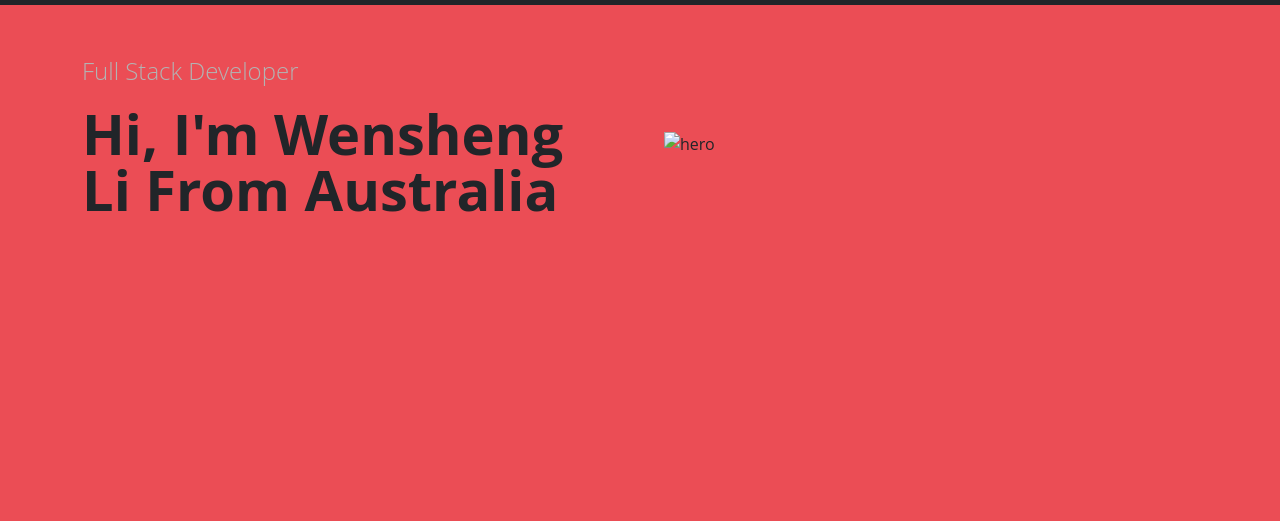
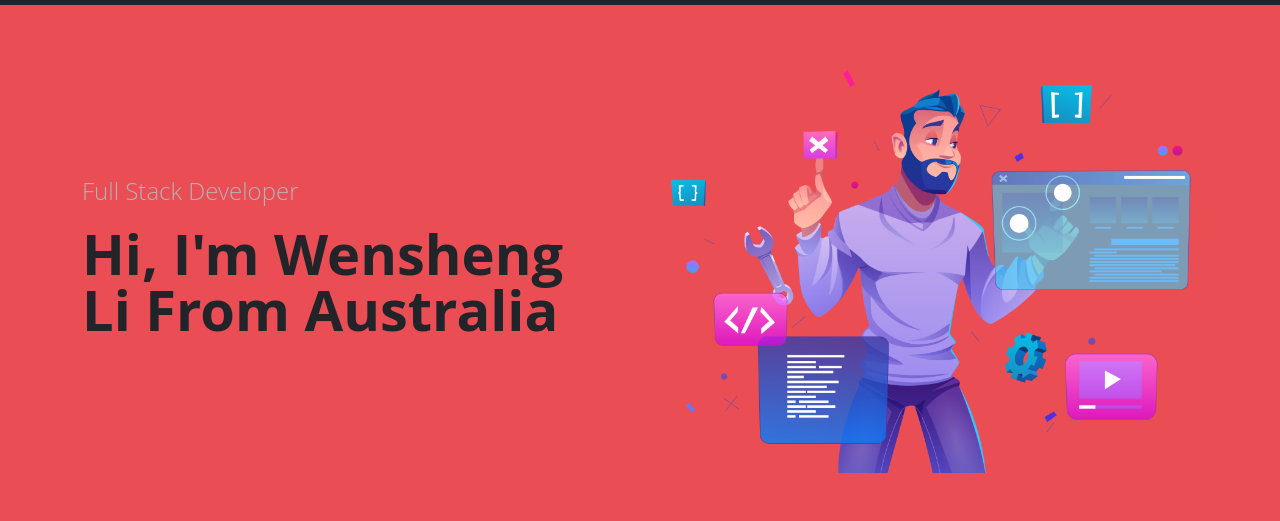
Before and after one commit to wensheng-li/personal-portfolio, a plain HTML site: page index.html in a window 1280 px wide. Shown: the part 279-800 px from the top of the page. Drawn offline with nearby package versions, Linux system fonts and the light colour scheme; files that its build step writes are made by us from their sources; the site is published under a folder, as on GitHub Pages, so addresses that start at the root find nothing; a script that the page names is missing.

Commit message:
Update index.html
Fix the image directory path

```diff
--- a/index.html
+++ b/index.html
@@ -58,7 +58,7 @@
                     <h1 class="display-4 fw-bold lh-1 mb-3">Hi, I'm <span>Wensheng</span><br> Li From Australia</h1>
                 </div>
                 <div class="col-md-6">
-                    <img class="img-fluid" src="/assets/images/hero_img.png" alt="hero">
+                    <img class="img-fluid" src="assets/images/hero_img.png" alt="hero">
                 </div>
             </div>
         </div>
```
